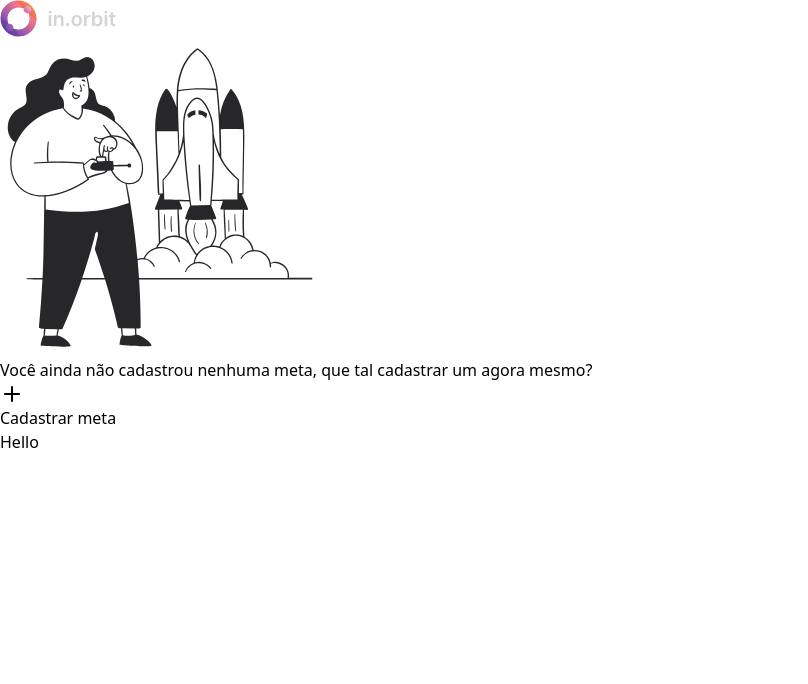
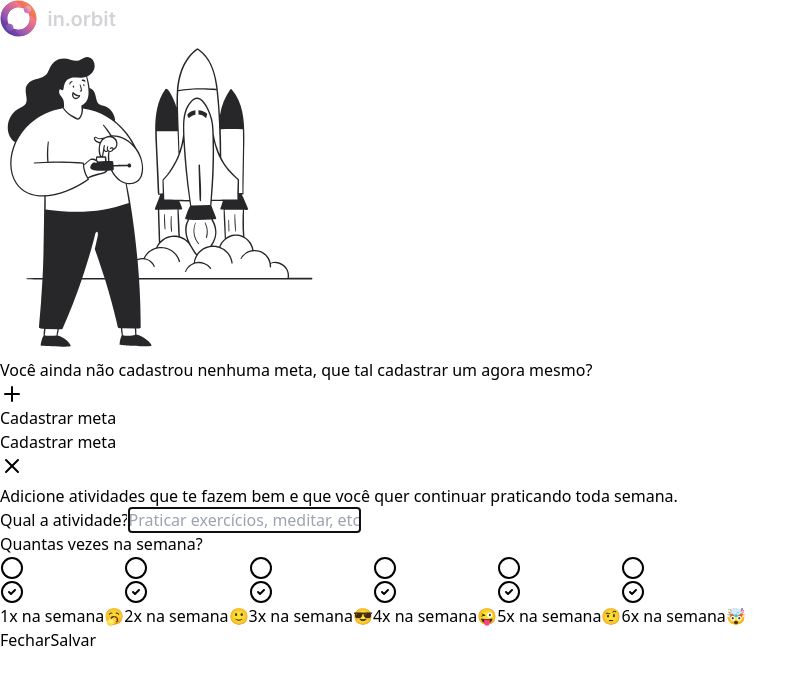
Before and after one commit to jihedberlim/goals-control, a React (Vite) app in the folder web/: page / in a window 1280 px wide. Both pictures are taken after a click on the button "Cadastrar meta". Shown: the top 684 px of the page, without its empty margins (0-808 px from the left). Built offline with nearby package versions, Linux system fonts and the light colour scheme.

Commit message:
feat: create the visual structure of a new goal

```diff
--- a/web/src/app.tsx
+++ b/web/src/app.tsx
@@ -1,9 +1,23 @@
-import { Plus } from 'lucide-react'
+import { Plus, X } from 'lucide-react'
 
 import logo from './assets/logo-in-orbit.svg'
 import letsStart from './assets/lets-start-illustration.svg'
 import { Button } from './components/ui/button'
-import { Dialog, DialogContent, DialogTrigger } from './components/ui/dialog'
+import {
+  Dialog,
+  DialogClose,
+  DialogContent,
+  DialogDescription,
+  DialogTitle,
+  DialogTrigger,
+} from './components/ui/dialog'
+import { Label } from './components/ui/label'
+import { Input } from './components/ui/input'
+import {
+  RadioGroup,
+  RadioGroupIndicator,
+  RadioGroupItem,
+} from './components/ui/radio-group'
 
 export function App() {
   return (
@@ -24,7 +38,97 @@
         </DialogTrigger>
       </div>
 
-      <DialogContent>Hello</DialogContent>
+      <DialogContent>
+        <div className="flex flex-col gap-6 h-full">
+          <div className="flex flex-col gap-3">
+            <div className="flex items-center justify-between">
+              <DialogTitle>Cadastrar meta</DialogTitle>
+              <DialogClose>
+                <X className="size-5 text-zinc-600" />
+              </DialogClose>
+            </div>
+
+            <DialogDescription>
+              Adicione atividades que te fazem bem e que você quer continuar
+              praticando toda semana.
+            </DialogDescription>
+          </div>
+
+          <form action="" className="flex-1 flex flex-col justify-between">
+            <div className="flex flex-col gap-6">
+              <div className="flex flex-col gap-2">
+                <Label htmlFor="title">Qual a atividade?</Label>
+                <Input
+                  id="title"
+                  autoFocus
+                  placeholder="Praticar exercícios, meditar, etc..."
+                />
+              </div>
+              <div className="flex flex-col gap-2">
+                <Label htmlFor="title">Quantas vezes na semana?</Label>
+                <RadioGroup>
+                  <RadioGroupItem value="1">
+                    <RadioGroupIndicator />
+                    <span className="text-zinc-300 text-sm font-medium leading-none">
+                      1x na semana
+                    </span>
+                    <span className="text-lg leading-none">🥱</span>
+                  </RadioGroupItem>
+
+                  <RadioGroupItem value="2">
+                    <RadioGroupIndicator />
+                    <span className="text-zinc-300 text-sm font-medium leading-none">
+                      2x na semana
+                    </span>
+                    <span className="text-lg leading-none">🙂</span>
+                  </RadioGroupItem>
+
+                  <RadioGroupItem value="3">
+                    <RadioGroupIndicator />
+                    <span className="text-zinc-300 text-sm font-medium leading-none">
+                      3x na semana
+                    </span>
+                    <span className="text-lg leading-none">😎</span>
+                  </RadioGroupItem>
+
+                  <RadioGroupItem value="4">
+                    <RadioGroupIndicator />
+                    <span className="text-zinc-300 text-sm font-medium leading-none">
+                      4x na semana
+                    </span>
+                    <span className="text-lg leading-none">😜</span>
+                  </RadioGroupItem>
+
+                  <RadioGroupItem value="5">
+                    <RadioGroupIndicator />
+                    <span className="text-zinc-300 text-sm font-medium leading-none">
+                      5x na semana
+                    </span>
+                    <span className="text-lg leading-none">🤨</span>
+                  </RadioGroupItem>
+
+                  <RadioGroupItem value="6">
+                    <RadioGroupIndicator />
+                    <span className="text-zinc-300 text-sm font-medium leading-none">
+                      6x na semana
+                    </span>
+                    <span className="text-lg leading-none">🤯</span>
+                  </RadioGroupItem>
+                </RadioGroup>
+              </div>
+            </div>
+
+            <div className="flex items-center gap-3">
+              <DialogClose asChild>
+                <Button type="button" className="flex-1" variant="secondary">
+                  Fechar
+                </Button>
+              </DialogClose>
+              <Button className="flex-1">Salvar</Button>
+            </div>
+          </form>
+        </div>
+      </DialogContent>
     </Dialog>
   )
 }
```
